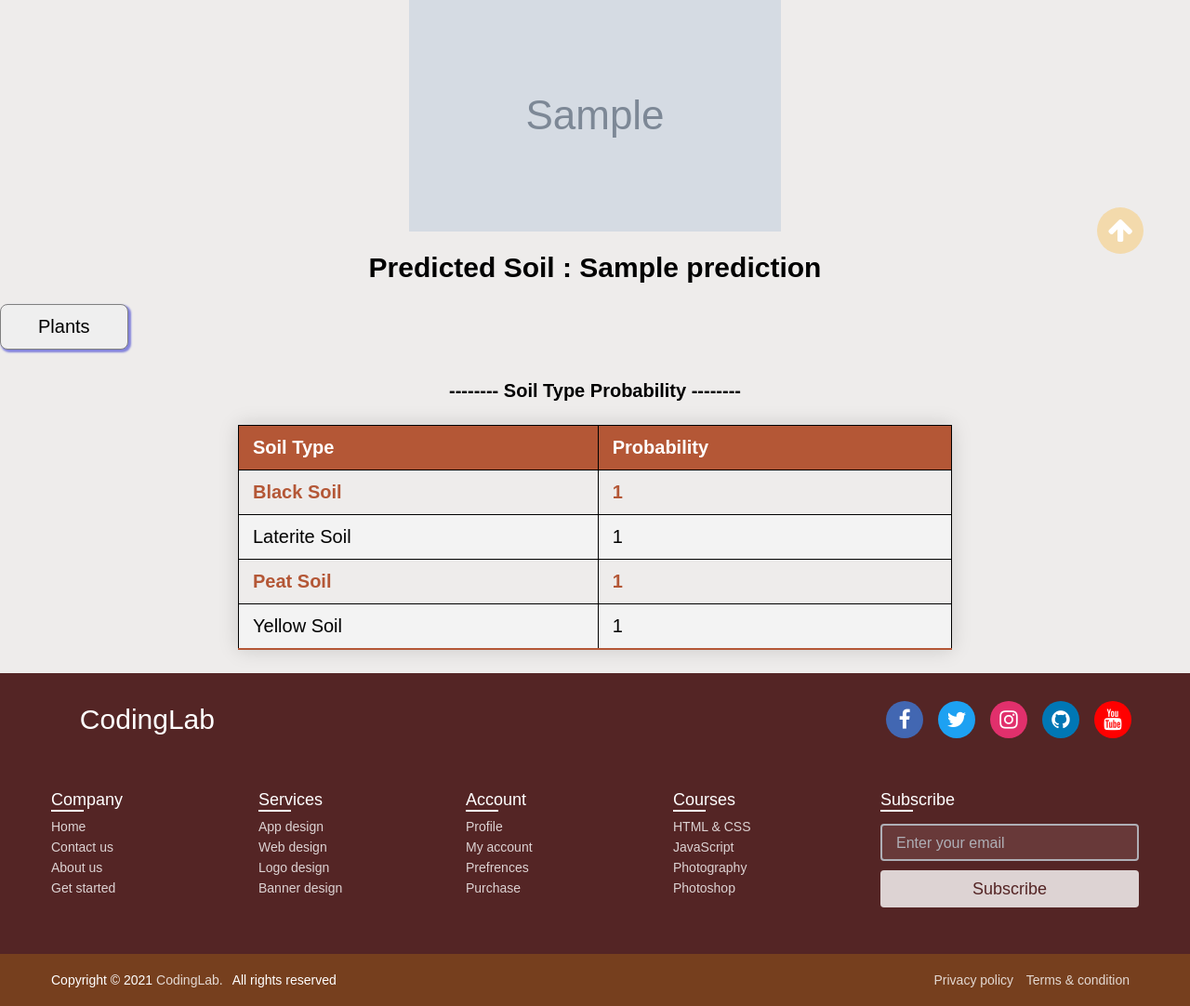
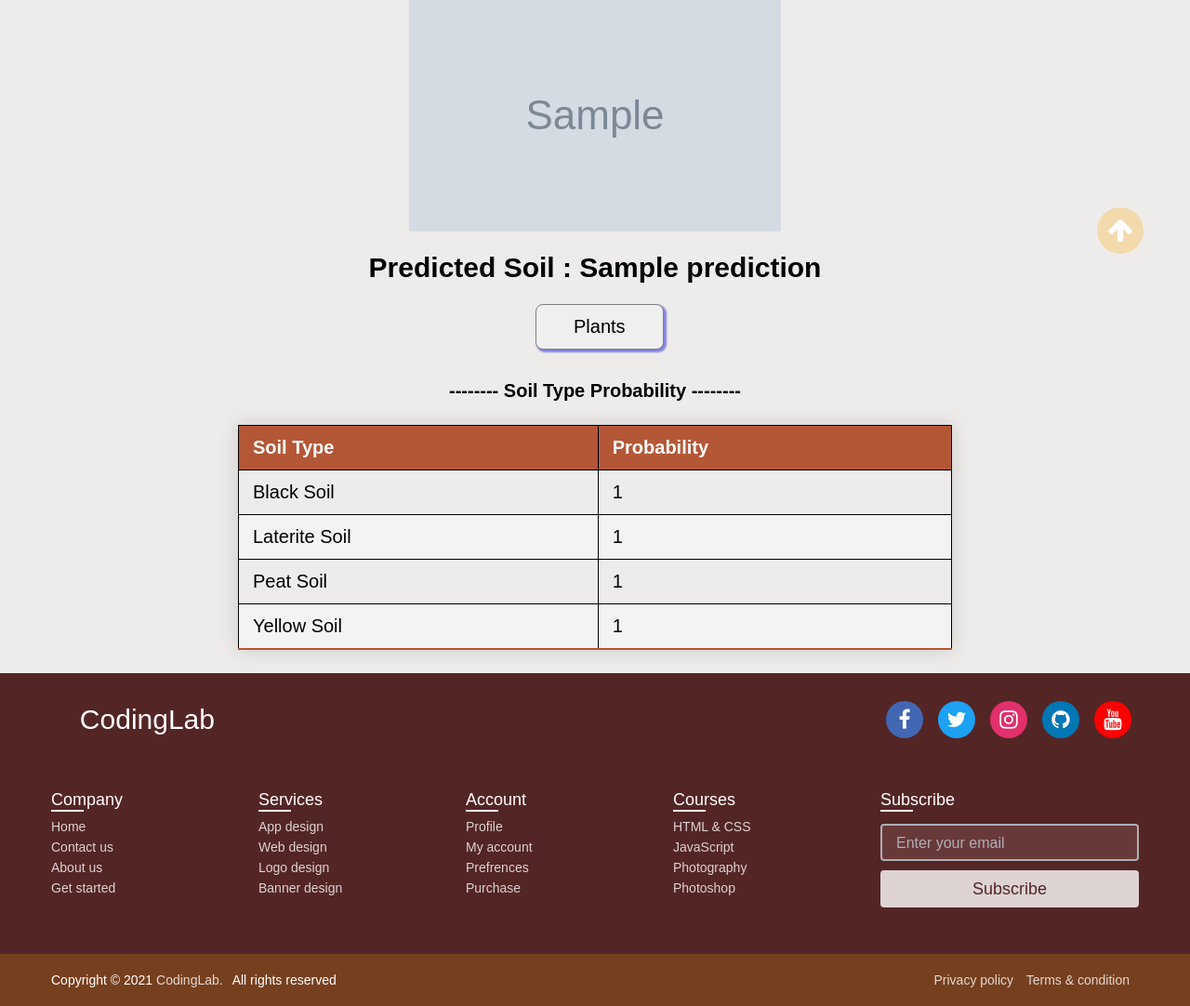
Before and after one commit to KhaaledFarooq/SoilStation-Website, a Flask app: template templates/predict.html in a window 1280 px wide. Shown: the part 487-1569 px from the top of the page at 93% size. Run offline with Flask 2, Linux system fonts and the light colour scheme; the template is opened without the code that fills it: most values are stand-ins (such as "Sample title", 1, 10 or a date in 2020); grey boxes marked "Sample" are stand-in pictures.

Commit message:
predict.html new changes

```diff
--- a/templates/predict.html
+++ b/templates/predict.html
@@ -139,13 +139,7 @@
 
     .vertical-center {
         position: right;
-        margin-left: auto;
-        margin-right: auto;
-    }
-
-    .center {
-        margin-left: auto;
-        margin-right: auto;
+        margin-left: 45%;
     }
 
     table {
@@ -184,11 +178,6 @@
 
     .styled-table tbody tr:last-of-type {
         border-bottom: 2px solid #b45736;
-    }
-
-    .styled-table tbody tr.active-row {
-        font-weight: bold;
-        color: #b45736;
     }
 </style>
 
@@ -258,7 +247,7 @@
             </tr>
         </thead>
         <tbody>
-            <tr class="active-row">
+            <tr>
                 <td>Black Soil</td>
                 <td>{{blackPercentage}}</td>
             </tr>
@@ -267,7 +256,7 @@
                 <td>Laterite Soil</td>
                 <td>{{lateralPercentage}}</td>
             </tr>
-            <tr class="active-row">
+            <tr>
                 <td>Peat Soil</td>
                 <td>{{peatPercentage}}</td>
             </tr>
```
